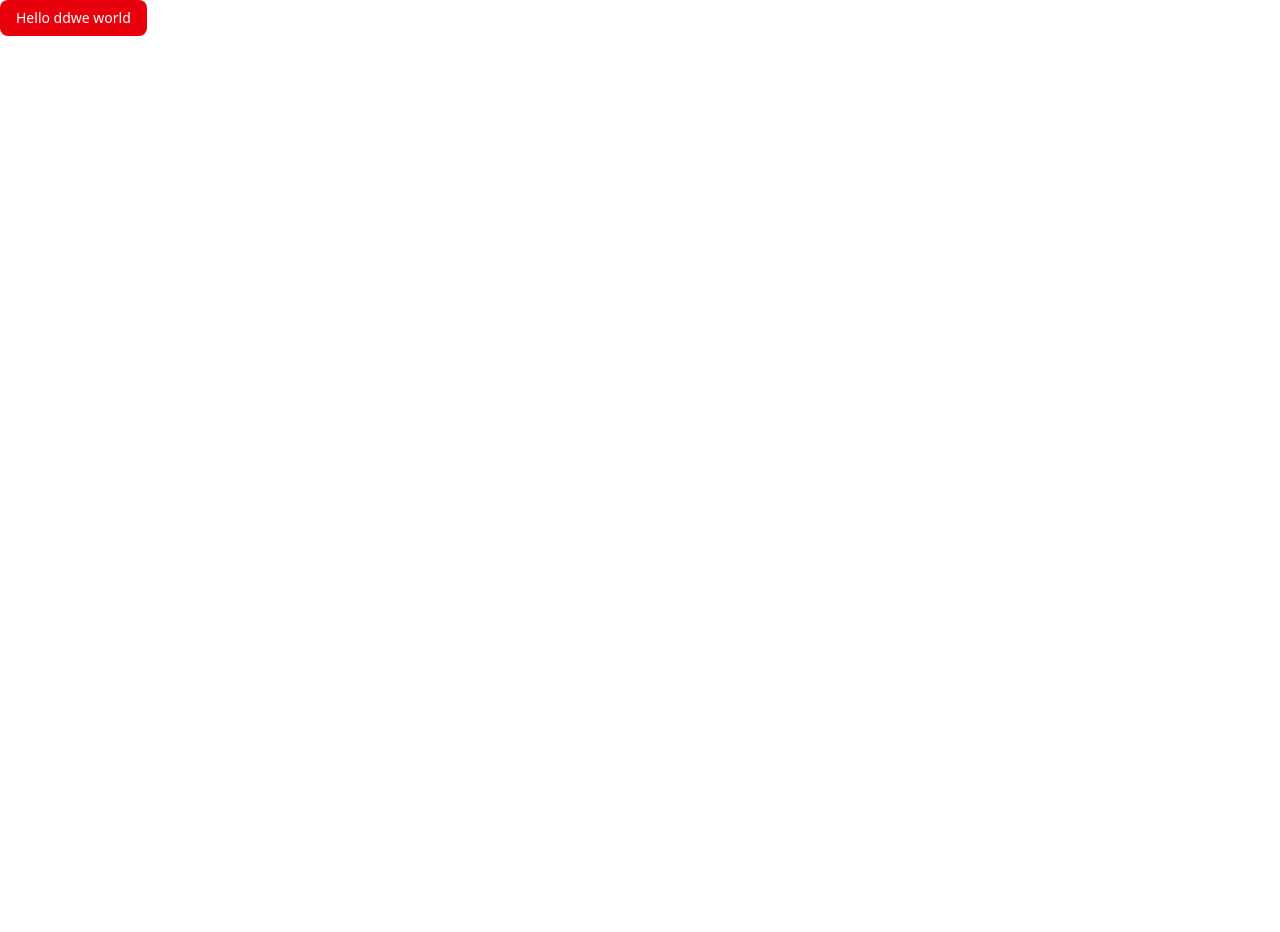
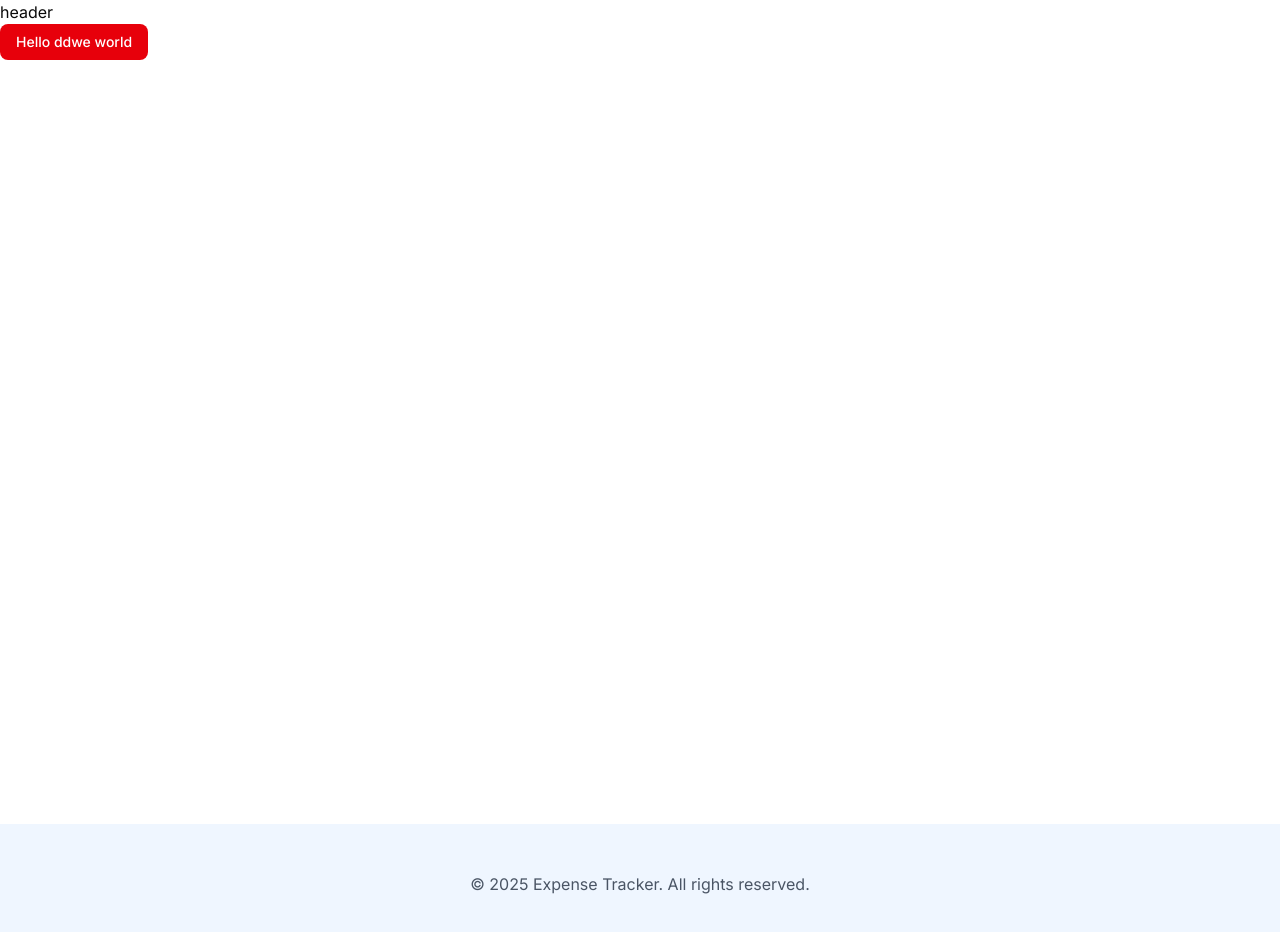
Before and after one commit to AriyaArKa/Expense-Tracker-and-Financial-Advisor, a Next.js app in the folder expense-tracker/: page / in a window 1280 px wide. Shown: the top 932 px of the page. Before the commit the page ends 800 px from the top, so only its background shows below. Built offline with nearby package versions, Linux system fonts and the light colour scheme.

Commit message:
app layout done

```diff
--- a/expense-tracker/app/layout.js
+++ b/expense-tracker/app/layout.js
@@ -1,28 +1,27 @@
-import { Geist, Geist_Mono } from "next/font/google";
+import { Inter } from "next/font/google";
 import "./globals.css";
+import Header from "@/components/header";
 
-const geistSans = Geist({
-  variable: "--font-geist-sans",
-  subsets: ["latin"],
-});
-
-const geistMono = Geist_Mono({
-  variable: "--font-geist-mono",
-  subsets: ["latin"],
-});
+const inter = Inter({ subsets: ["latin"] });
 
 export const metadata = {
   title: "Create Next App",
-  description: "Generated by create next app",
+  description: "one stop finance platform",
 };
 
 export default function RootLayout({ children }) {
   return (
     <html lang="en">
-      <body
-        className={`${geistSans.variable} ${geistMono.variable} antialiased`}
-      >
-        {children}
+      <body className={`${inter.className}`}>
+        {/* header */}
+        <Header />
+        <main className="min-h-screen">{children}</main>
+        {/* footer */}
+        <footer className="bg-blue-50 py-12">
+          <div className="container mx-auto text-center text-gray-600 px-4">
+            <p>© 2025 Expense Tracker. All rights reserved.</p>
+          </div>
+        </footer>
       </body>
     </html>
   );
--- /dev/null
+++ b/expense-tracker/components/header.jsx
@@ -0,0 +1,8 @@
+
+const Header = () => {
+  return (
+    <div>header</div>
+  )
+}
+
+export default Header;
```
